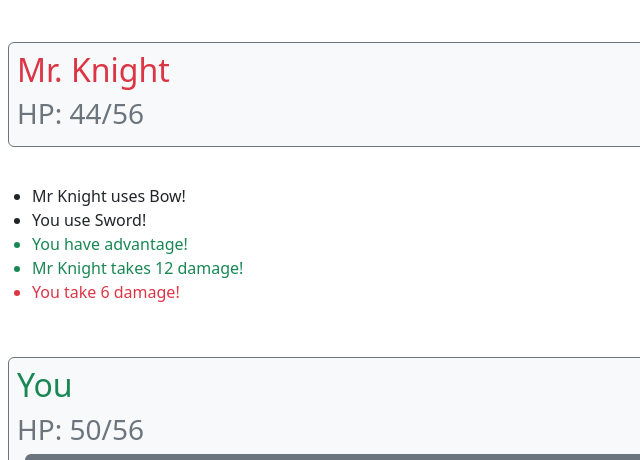
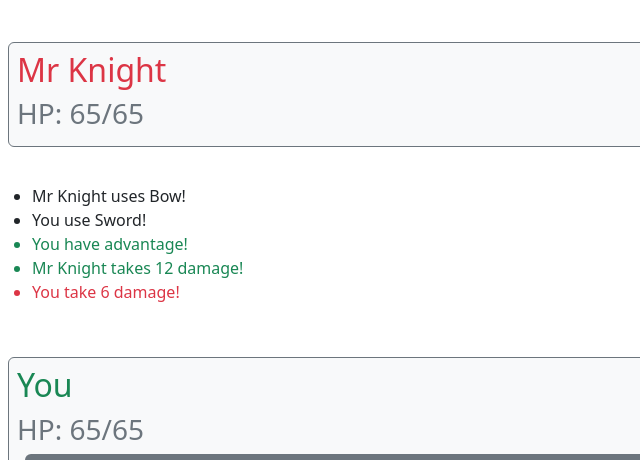
Before and after one commit to benhamin36/startup, a plain HTML site: page battle.html in a window 1280 px wide. Shown: the part 243-703 px from the top of the page, 0-640 px from the left. Drawn offline with nearby package versions, Linux system fonts and the light colour scheme.

Commit message:
Working on battle js

```diff
--- a/battle.html
+++ b/battle.html
@@ -18,7 +18,7 @@
     />
 
   </head>
-  <body>
+  <body onload="onload()">
     <!-- Use header, main, and footer elements to give semantic structure -->
     <header class="text-light p-2">
       <h1>RPG Battler</h1>
@@ -43,11 +43,11 @@
     <main>
       <h1 class="m-2 p-2">Battle</h1>
       <div class="bg-light border border-secondary rounded p-2 m-2">
-        <h2 class="text-danger">Mr. Knight</h2>
-        <h3 class="text-secondary">HP: 44/56</h3>
+        <h2 class="text-danger" id="opponentName">Mr. Knight</h2>
+        <h3 class="text-secondary" id="opponentHP">HP: 44/56</h3>
       </div>
 
-      <ul>
+      <ul id="battleLog">
         <li>Mr Knight uses Bow!</li>
         <li>You use Sword!</li>
         <li class="text-success">You have advantage!</li>
@@ -57,7 +57,7 @@
 
       <div class="bg-light border border-secondary rounded p-2 m-2">
         <h2 class="text-success">You</h2>
-        <h3 class="text-secondary">HP: 50/56</h3>
+        <h3 class="text-secondary" id="yourHP">HP: 50/56</h3>
 
         <div class="rounded bg-secondary p-2 m-2">
           <span class="text-light">Choose your next attack!</span>
@@ -92,4 +92,5 @@
       </div>
     </footer>
   </body>
+  <script src="battle.js"></script>
 </html>
--- a/battle.js
+++ b/battle.js
@@ -0,0 +1,23 @@
+function onload() {
+    //get the elements we're displaying
+    const opponentName = document.querySelector("#opponentName");
+    const opponentHP = document.querySelector("#opponentHP");
+    const yourHP = document.querySelector("#yourHP");
+
+    //get the values from localStorage
+    //yeah these variable names are rough but it's getting late lol
+    if (localStorage.getItem("YourHP") === null) localStorage.setItem("YourHP", "65");
+    let yHP = localStorage.getItem("YourHP");
+    if (localStorage.getItem("YourCurrentHP") === null) localStorage.setItem("YourCurrentHP", "65");
+    let yCHP = localStorage.getItem("YourCurrentHP");
+    if (localStorage.getItem("Opponent") === null) localStorage.setItem("Opponent", "Mr Knight");
+    let opponent = localStorage.getItem("Opponent");
+    if (localStorage.getItem("OpponentHP") === null) localStorage.setItem("OpponentHP", "65");
+    let oHP = localStorage.getItem("OpponentHP");
+    if (localStorage.getItem("OpponentCurrentHP") === null) localStorage.setItem("OpponentCurrentHP", "65");
+    let oCHP = localStorage.getItem("OpponentCurrentHP");
+
+    opponentName.textContent = opponent;
+    opponentHP.textContent = `HP: ${oCHP}/${oHP}`;
+    yourHP.textContent = `HP: ${yCHP}/${yHP}`;
+}
```
